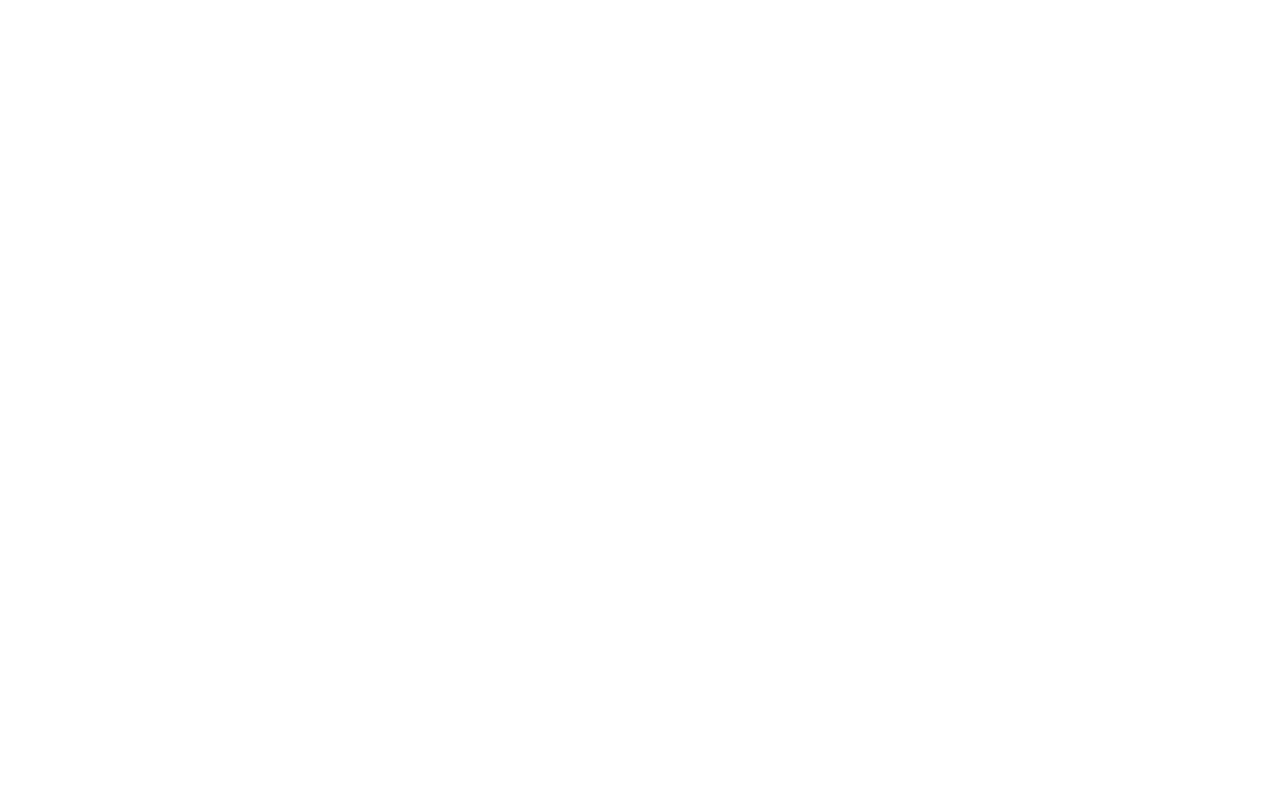
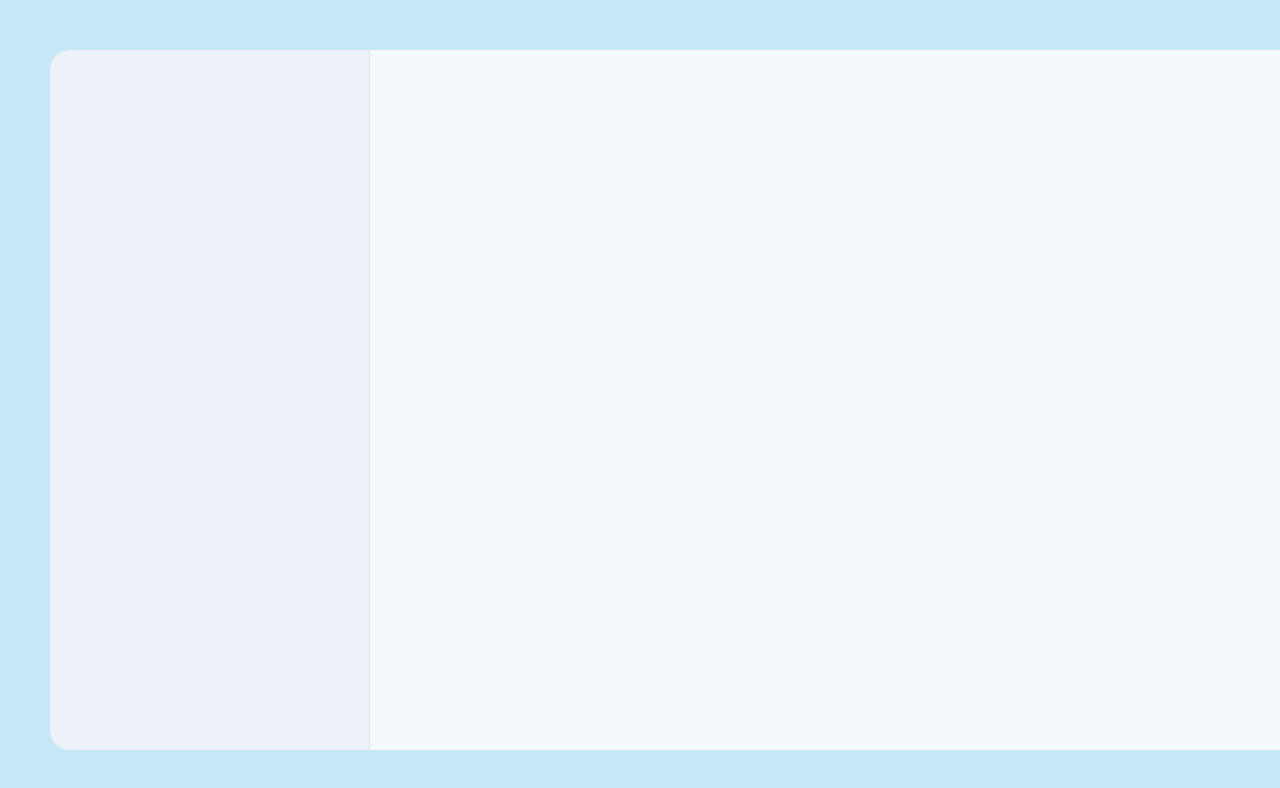
Before and after one commit to elysiaelf/gravity_music, a plain HTML site: page index.html in a window 1280 px wide. Drawn offline with Linux system fonts and the light colour scheme.

Commit message:
初始框架

```diff
--- a/index.html
+++ b/index.html
@@ -11,9 +11,17 @@
 
 <body>
     <div class="main">
-        <div></div>
-        <div></div>
-        <div></div>
+        <div class="tab">
+            <div></div>
+            <div></div>
+            <div></div>
+        </div>
+        <div class="list">
+            <div></div>
+        </div>
+        <div class="content">
+            <div></div>
+        </div>
     </div>
 </body>
 
--- a/less/index.less
+++ b/less/index.less
@@ -1,11 +1,59 @@
 //out: ../css/
+* {
+    margin: 0;
+    padding: 0;
+
+
+}
+
+@bgcolor: rgb(197, 232, 246);
+@tabheight: 50px;
+
 .main {
-    // display: flex;
-    float: left;
+    display: flex;
+    width: 100%;
+    height: 100vh;
 
-    .div {
-        width: 100px;
-        height: 200px;
-        background-color: pink;
+    >div {
+        // width: 100px;
+        height: 100vh;
+        background-color: @bgcolor;
+    }
+
+    .tab {
+        width: @tabheight;
+        height: 100vh;
+    }
+
+    .list {
+        width: 25vw;
+        height: 100vh;
+        display: flex;
+        flex-direction: row;
+
+        >div {
+            margin-top: @tabheight;
+            margin-bottom: @tabheight;
+            flex-grow: 1;
+            background-color: rgb(236, 242, 248);
+            border-radius: 20px 0 0 20px;
+            border-right: 1px solid #e2e2e2;
+        }
+    }
+
+    .content {
+        height: 100vh;
+        flex-grow: 1;
+        display: flex;
+        flex-direction: row;
+
+        >div {
+            margin-top: @tabheight;
+            margin-bottom: @tabheight;
+            // height: 100vh-@tabheight;
+            flex-grow: 1;
+            background-color: rgb(243, 249, 252);
+
+        }
     }
 }
```
Also changed, not shown: css/index.css.
